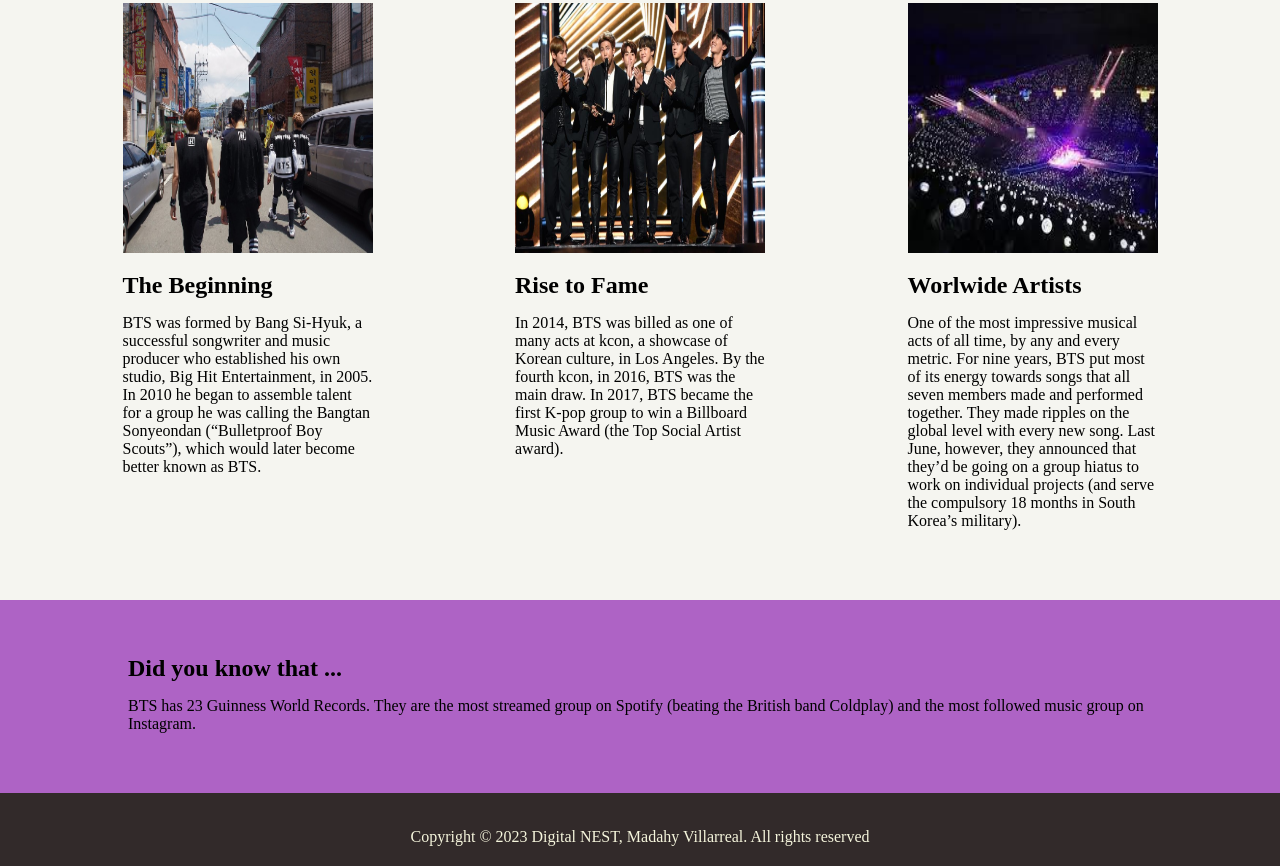
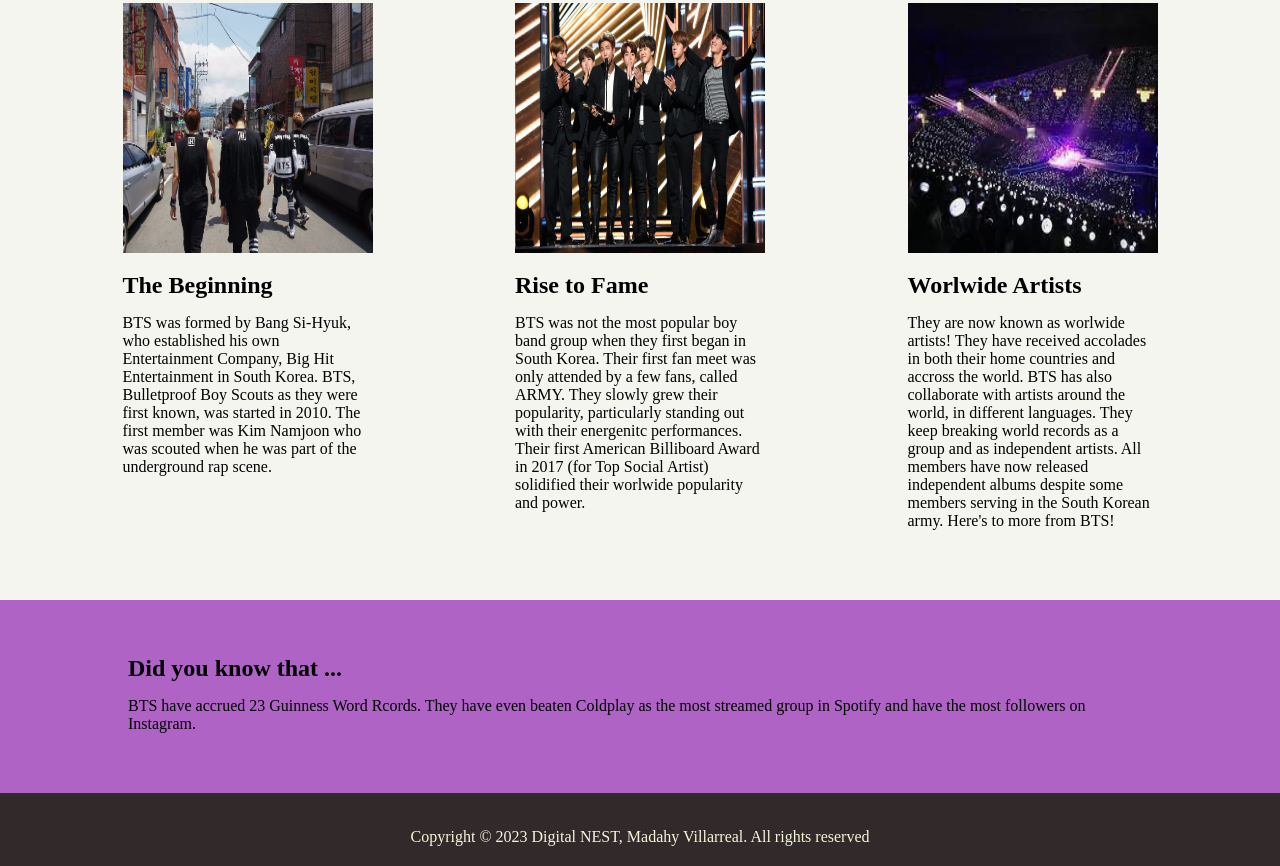
Before and after one commit to mcvillar63/BTS-Blog, a plain HTML site: page index.html in a window 1280 px wide. Shown: the part 661-1527 px from the top of the page. Drawn offline with Linux system fonts and the light colour scheme.

Commit message:
BTS Blog finished

```diff
--- a/index.html
+++ b/index.html
@@ -4,7 +4,7 @@
 <head>
     <meta charset="UTF-8">
     <meta name="viewport" content="width=device-width">
-    <title>replit</title>
+    <title>BTS Blog</title>
     <link href="style.css" rel="stylesheet" type="text/css" />
 </head>
 
@@ -37,10 +37,11 @@
                 <div class="content_wrap">
                     <img src="img/BTS start.jpeg">
                     <h2> The Beginning </h2>
-                    <p> BTS was formed by Bang Si-Hyuk, a successful songwriter and music producer who established his
-                        own studio, Big Hit Entertainment, in 2005. In 2010 he began to assemble talent for a group he
-                        was calling the Bangtan Sonyeondan (“Bulletproof Boy Scouts”), which would later become better
-                        known as BTS.</p>
+                    <p> BTS was formed by Bang Si-Hyuk, who established his own Entertainment Company,
+                        Big Hit Entertainment in South Korea. BTS, Bulletproof Boy Scouts as they were first known, was
+                        started in 2010. The first member was Kim Namjoon who was scouted when he was
+                        part of the underground rap scene.
+                    </p>
                 </div>
             </div>
 
@@ -48,9 +49,12 @@
                 <div class="content_wrap">
                     <img src="img/BTS bbma.jpeg">
                     <h2> Rise to Fame </h2>
-                    <p> In 2014, BTS was billed as one of many acts at kcon, a showcase of Korean culture, in Los
-                        Angeles. By the fourth kcon, in 2016, BTS was the main draw. In 2017, BTS became the first K-pop
-                        group to win a Billboard Music Award (the Top Social Artist award).</p>
+                    <p> BTS was not the most popular boy band group when they first began in South Korea.
+                        Their first fan meet was only attended by a few fans, called ARMY. They slowly
+                        grew their popularity, particularly standing out with their energenitc performances.
+                        Their first American Billiboard Award in 2017 (for Top Social Artist) solidified
+                        their worlwide popularity and power.
+                    </p>
                 </div>
             </div>
 
@@ -58,11 +62,12 @@
                 <div class="content_wrap">
                     <img src="img/BTS concert.jpeg">
                     <h2> Worlwide Artists </h2>
-                    <p> One of the most impressive musical acts of all time, by any and every metric. For nine years,
-                        BTS put most of its energy towards songs that all seven members made and performed together.
-                        They made ripples on the global level with every new song.
-                        Last June, however, they announced that they’d be going on a group hiatus to work on individual
-                        projects (and serve the compulsory 18 months in South Korea’s military). </p>
+                    <p> They are now known as worlwide artists! They have received accolades in both
+                        their home countries and accross the world. BTS has also collaborate with artists
+                        around the world, in different languages. They keep breaking world records as a group
+                        and as independent artists. All members have now released independent albums despite
+                        some members serving in the South Korean army. Here's to more from BTS!
+                    </p>
                 </div>
             </div>
         </div>
@@ -71,8 +76,9 @@
         <section class="lastSection">
             <div class="last_content">
                 <h2>Did you know that ... </h2>
-                <p> BTS has 23 Guinness World Records. They are the most streamed group on Spotify (beating the British
-                    band Coldplay) and the most followed music group on Instagram. </p>
+                <p> BTS have accrued 23 Guinness Word Rcords. They have even beaten Coldplay as the most streamed
+                    group in Spotify and have the most followers on Instagram.
+                </p>
 
         </section>
     </main>
```
Also changed, not shown: about.me.html (+5 -1 lines).
